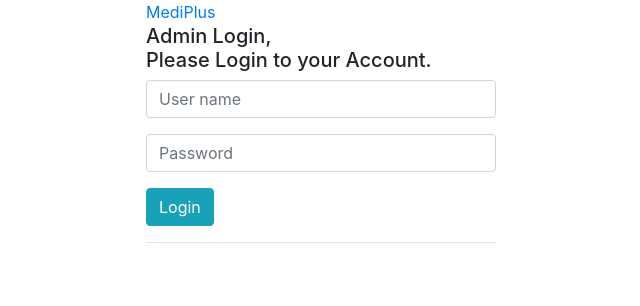
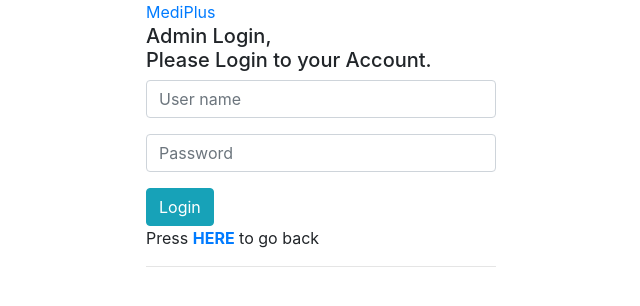
Before and after one commit to Hiranyakeshara/mediplus, a PHP site: page /Roles/Admin/login.php in a window 1280 px wide. Shown: the top 306 px of the page, without its empty margins (319-959 px from the left). Run offline with PHP 8.4, Linux system fonts and the light colour scheme.

Commit message:
back button

```diff
--- a/Roles/Admin/login.php
+++ b/Roles/Admin/login.php
@@ -79,6 +79,7 @@ if (isset($_POST['submit'])) {
 								<div class="actions">
 									<button type="submit" name="submit" class="btn btn-info">Login</button>
 								</div>
+								<p>Press <a href=""><b>HERE</b></a> to go back</p>
 								<hr>
 							</div>
 						</div>
```
